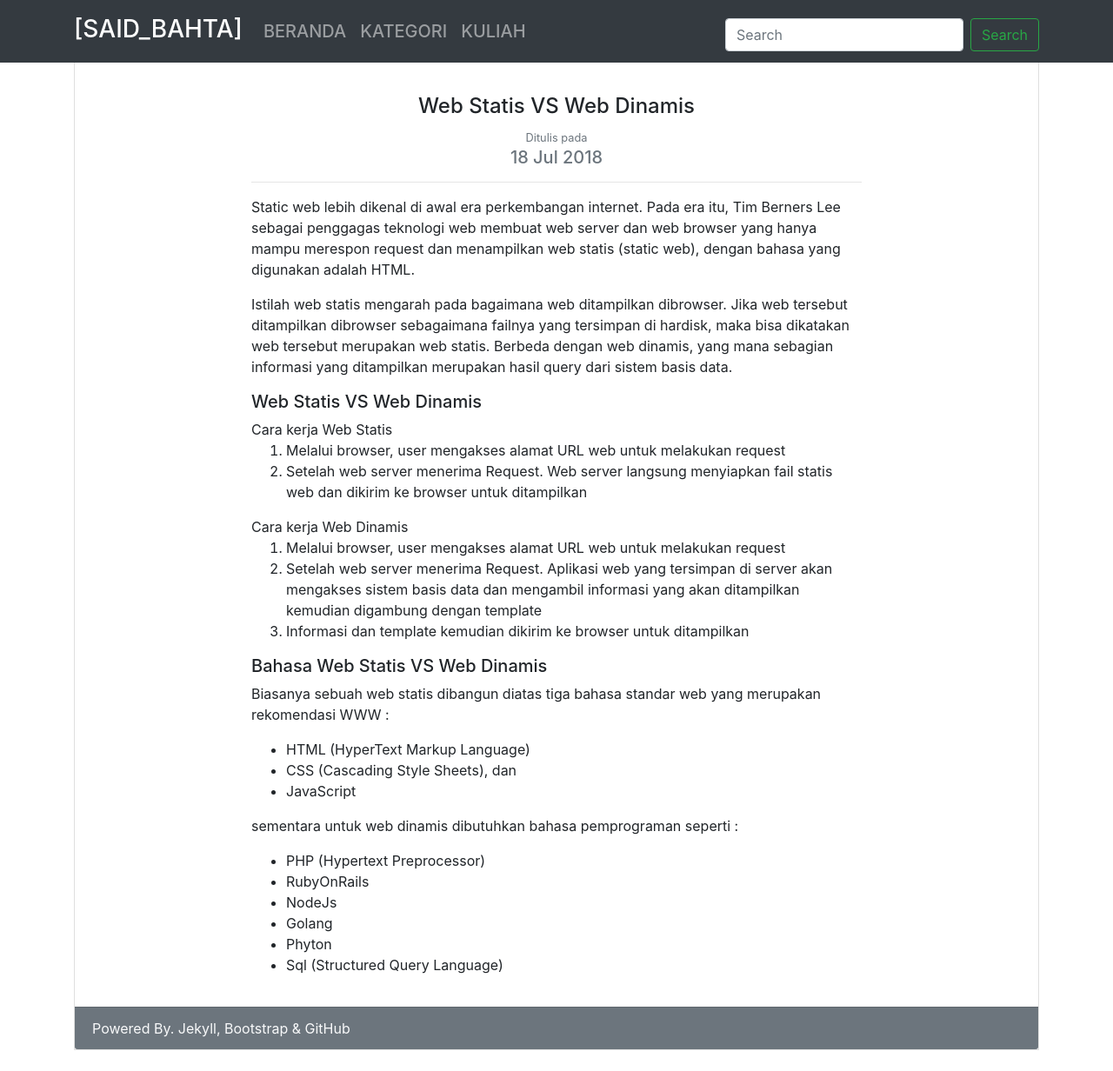
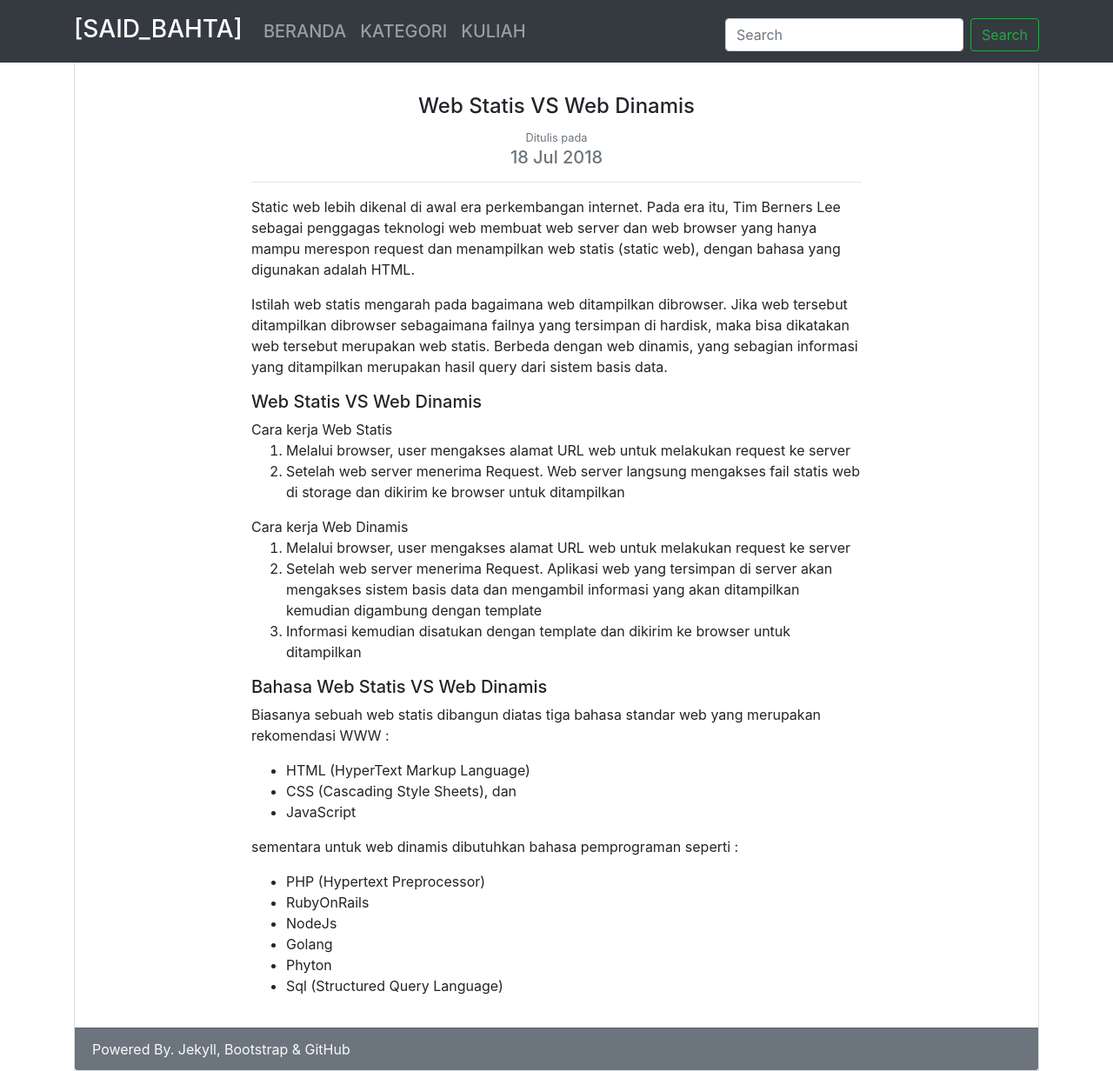
Before and after one commit to surtinaali/blog, a Jekyll site: the page built from _posts/2018-07-21-web-static-vs-web-dinamis.markdown, in a window 1280 px wide and 1232 px high. Shown: the whole window at 87% size. Built offline with Jekyll 4.4.1, drawn with Linux system fonts in a browser that asks for light colours.

Commit message:
update tulisan

```diff
--- a/_posts/2018-07-21-web-static-vs-web-dinamis.markdown
+++ b/_posts/2018-07-21-web-static-vs-web-dinamis.markdown
@@ -8,20 +8,20 @@ img_path: assets/img/post/130718.svg
 
 Static web lebih dikenal di awal era perkembangan internet. Pada era itu, Tim Berners Lee sebagai penggagas teknologi web membuat web server dan web browser yang hanya mampu merespon request dan menampilkan web statis (static web), dengan bahasa yang digunakan adalah HTML.
 
-Istilah web statis mengarah pada bagaimana web ditampilkan dibrowser. Jika web tersebut ditampilkan dibrowser sebagaimana failnya yang tersimpan di hardisk, maka bisa dikatakan web tersebut merupakan web statis. Berbeda dengan web dinamis, yang mana sebagian informasi yang ditampilkan merupakan hasil query dari sistem basis data.
+Istilah web statis mengarah pada bagaimana web ditampilkan dibrowser. Jika web tersebut ditampilkan dibrowser sebagaimana failnya yang tersimpan di hardisk, maka bisa dikatakan web tersebut merupakan web statis. Berbeda dengan web dinamis, yang sebagian informasi yang ditampilkan merupakan hasil query dari sistem basis data.
 
 ##### Web Statis VS Web Dinamis
 
 {: .mb-0}
 Cara kerja Web Statis
-1. Melalui browser, user mengakses alamat URL web untuk melakukan request
-2. Setelah web server menerima Request. Web server langsung menyiapkan fail statis web dan dikirim ke browser untuk ditampilkan
+1. Melalui browser, user mengakses alamat URL web untuk melakukan request ke server
+2. Setelah web server menerima Request. Web server langsung mengakses fail statis web di storage dan dikirim ke browser untuk ditampilkan
 
 {: .mb-0}
 Cara kerja Web Dinamis
-1. Melalui browser, user mengakses alamat URL web untuk melakukan request
+1. Melalui browser, user mengakses alamat URL web untuk melakukan request ke server
 2. Setelah web server menerima Request. Aplikasi web yang tersimpan di server akan mengakses sistem basis data dan mengambil informasi yang akan ditampilkan kemudian digambung dengan template
-3. Informasi dan template kemudian dikirim ke browser untuk ditampilkan
+3. Informasi kemudian disatukan dengan template dan dikirim ke browser untuk ditampilkan
 
 ##### Bahasa Web Statis VS Web Dinamis
 Biasanya sebuah web statis dibangun diatas tiga bahasa standar web yang merupakan rekomendasi WWW :
```
